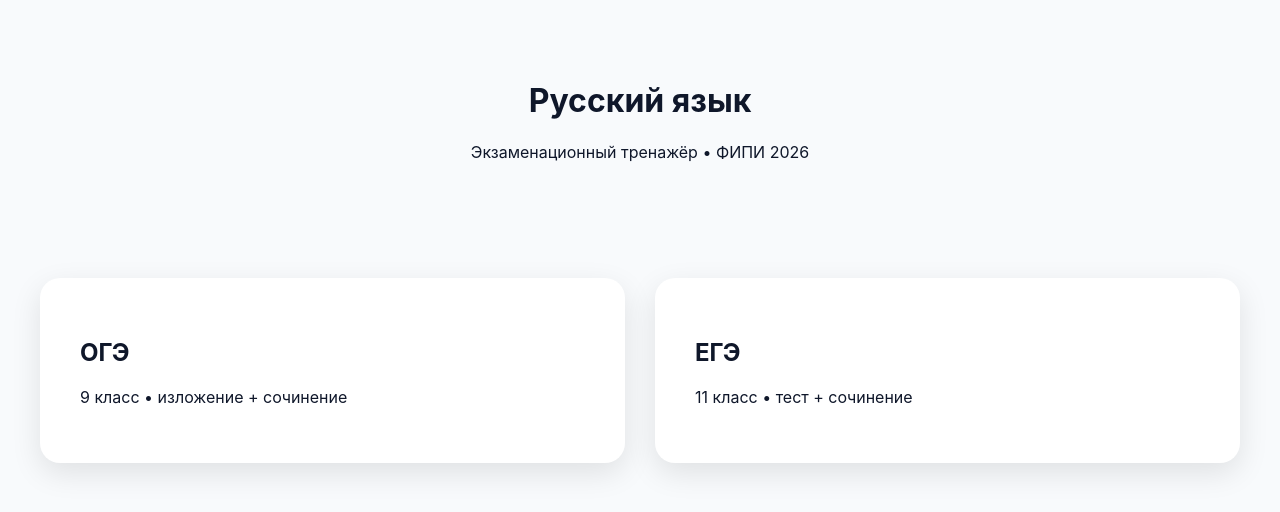
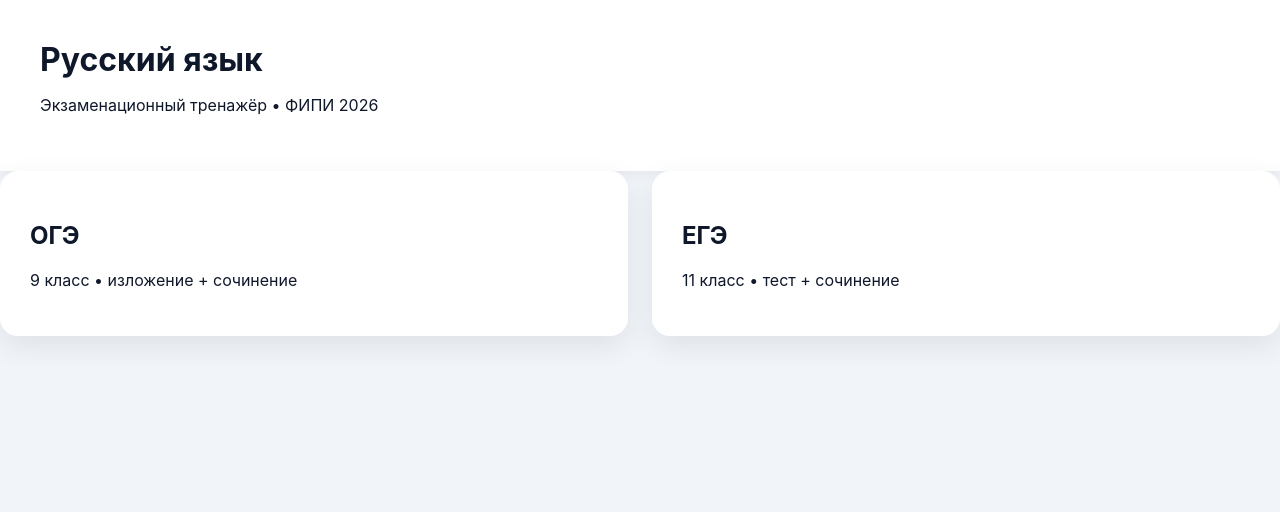
Before and after one commit to ekomarov15/ekomarov15.github.io, a PHP site: page / in a window 1280 px wide. Shown: the top 512 px of the page. Run offline with PHP 8.4, Linux system fonts and the light colour scheme.

Commit message:
Update modern.css

```diff
--- a/css/modern.css
+++ b/css/modern.css
@@ -1,38 +1,65 @@
 :root {
   --blue: #2563eb;
-  --bg: #f8fafc;
+  --bg: #f1f5f9;
   --card: #ffffff;
   --text: #0f172a;
+  --muted: #64748b;
 }
+
+* { box-sizing: border-box; }
 
 body {
   margin: 0;
-  font-family: Inter, system-ui;
+  font-family: Inter, system-ui, Arial;
   background: var(--bg);
   color: var(--text);
 }
 
-.hero {
-  padding: 60px 20px;
-  text-align: center;
+header {
+  padding: 40px;
+  background: var(--card);
+  box-shadow: 0 2px 12px rgba(0,0,0,.06);
+}
+
+h1 { margin: 0; }
+
+.container {
+  max-width: 1100px;
+  margin: 40px auto;
+  padding: 0 20px;
 }
 
 .grid {
   display: grid;
-  grid-template-columns: repeat(auto-fit, minmax(300px,1fr));
-  gap: 30px;
-  padding: 40px;
+  gap: 24px;
+  grid-template-columns: repeat(auto-fit, minmax(260px,1fr));
 }
 
 .card {
   background: var(--card);
-  border-radius: 20px;
-  padding: 40px;
-  cursor: pointer;
-  transition: .3s;
-  box-shadow: 0 10px 30px rgba(0,0,0,.1);
+  padding: 30px;
+  border-radius: 18px;
+  box-shadow: 0 10px 30px rgba(0,0,0,.08);
 }
 
-.card:hover {
-  transform: translateY(-6px);
+button {
+  background: var(--blue);
+  color: white;
+  border: none;
+  border-radius: 12px;
+  padding: 14px 22px;
+  font-size: 16px;
+  cursor: pointer;
 }
+
+button.secondary {
+  background: #e2e8f0;
+  color: #000;
+}
+
+.task-row {
+  display: flex;
+  justify-content: space-between;
+  padding: 12px 0;
+  border-bottom: 1px solid #e2e8f0;
+}
```
